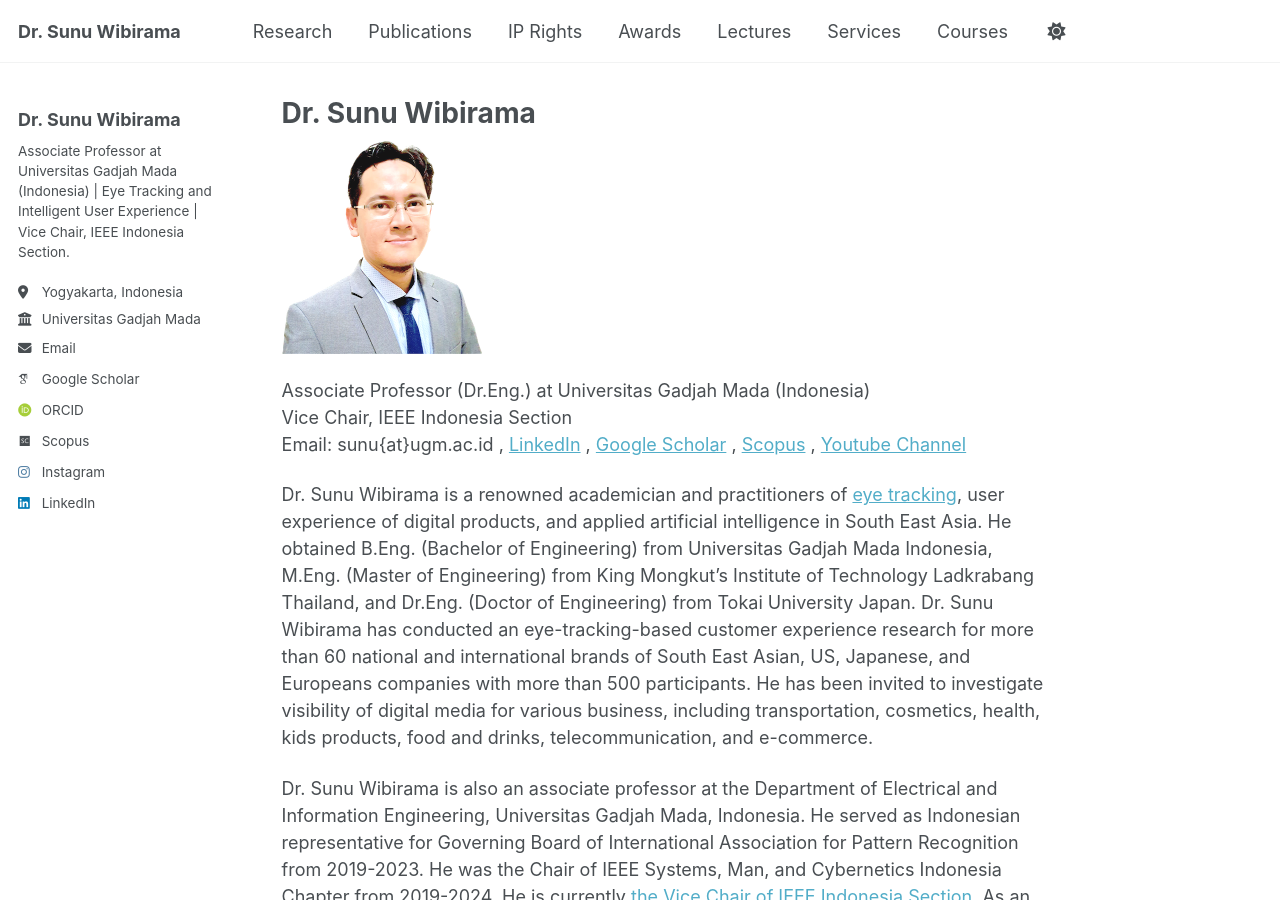
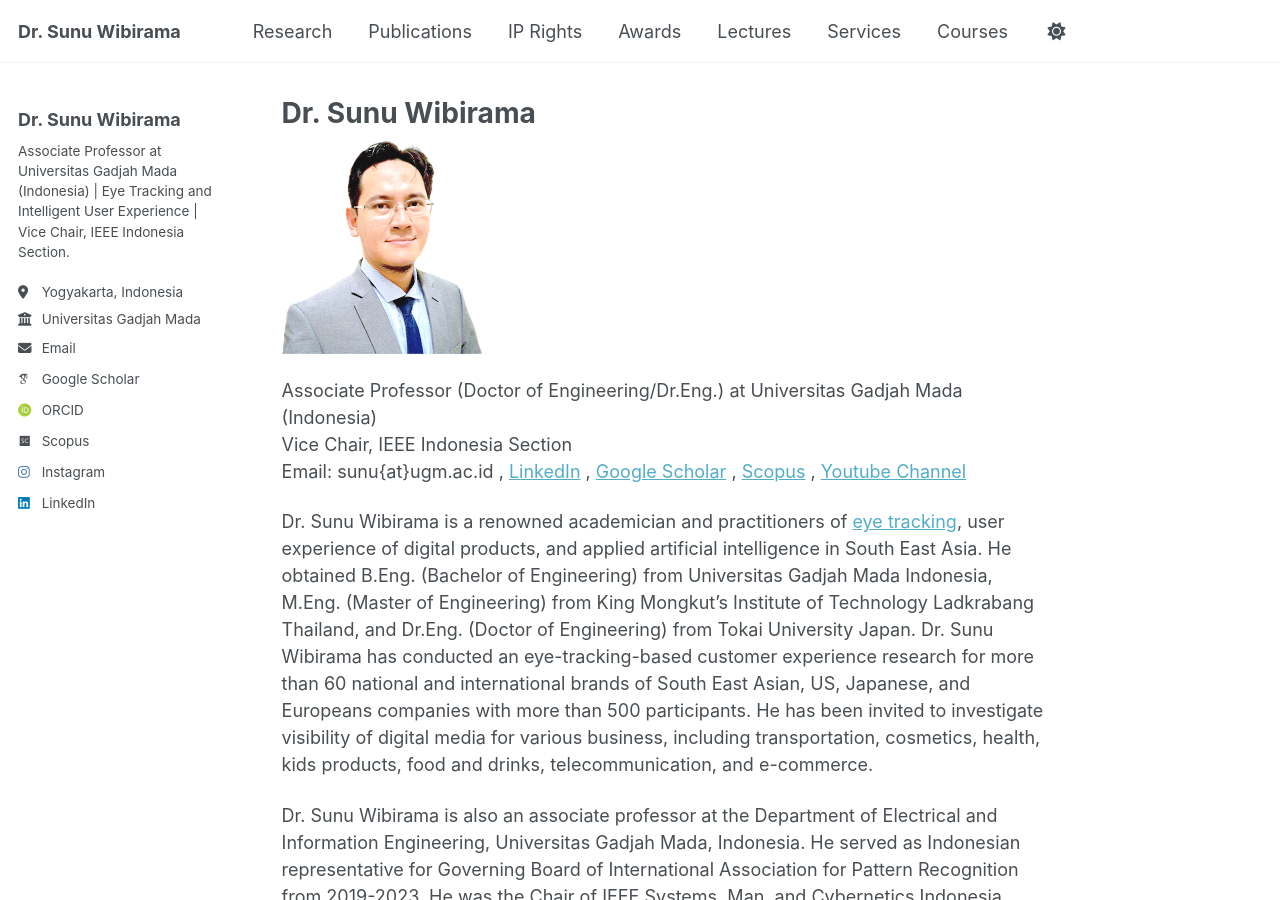
Before and after one commit to wibirama/wibirama.github.io, a Jekyll site: the page built from _pages/about.md, in a window 1280 px wide and 900 px high. Built offline with Jekyll 4.4.1, drawn with Linux system fonts in a browser that asks for light colours; some web fonts are replaced; a script that is not in the unit is left out.

Commit message:
Update about.md

```diff
--- a/_pages/about.md
+++ b/_pages/about.md
@@ -9,7 +9,7 @@ redirect_from:
 
 <img src="/images/Sunu_2020_NaturalLook_transparent_Web.png" width="200">
 
-Associate Professor (Dr.Eng.) at Universitas Gadjah Mada (Indonesia) <br>
+Associate Professor (Doctor of Engineering/Dr.Eng.) at Universitas Gadjah Mada (Indonesia) <br>
 Vice Chair, IEEE Indonesia Section  <br>
 Email: sunu{at}ugm.ac.id , [LinkedIn](https://www.linkedin.com/in/sunuwibirama) , [Google Scholar](https://scholar.google.com/citations?user=xQI5ar8AAAAJ&hl=en&oi=ao) ,
 [Scopus](https://www.scopus.com/authid/detail.uri?authorId=26654457700) , [Youtube Channel](http://youtube.com/wibirama) <br>
```
